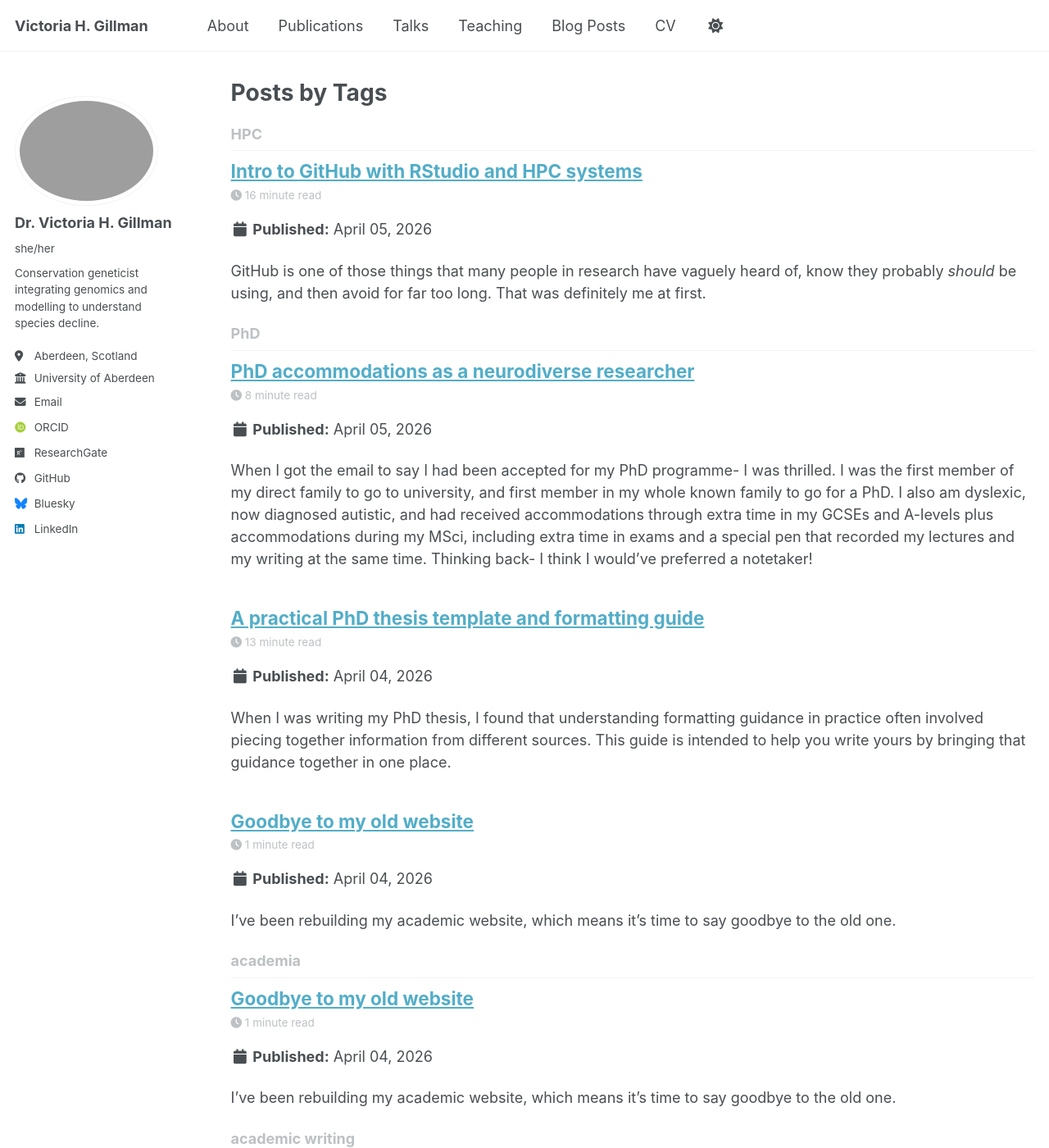
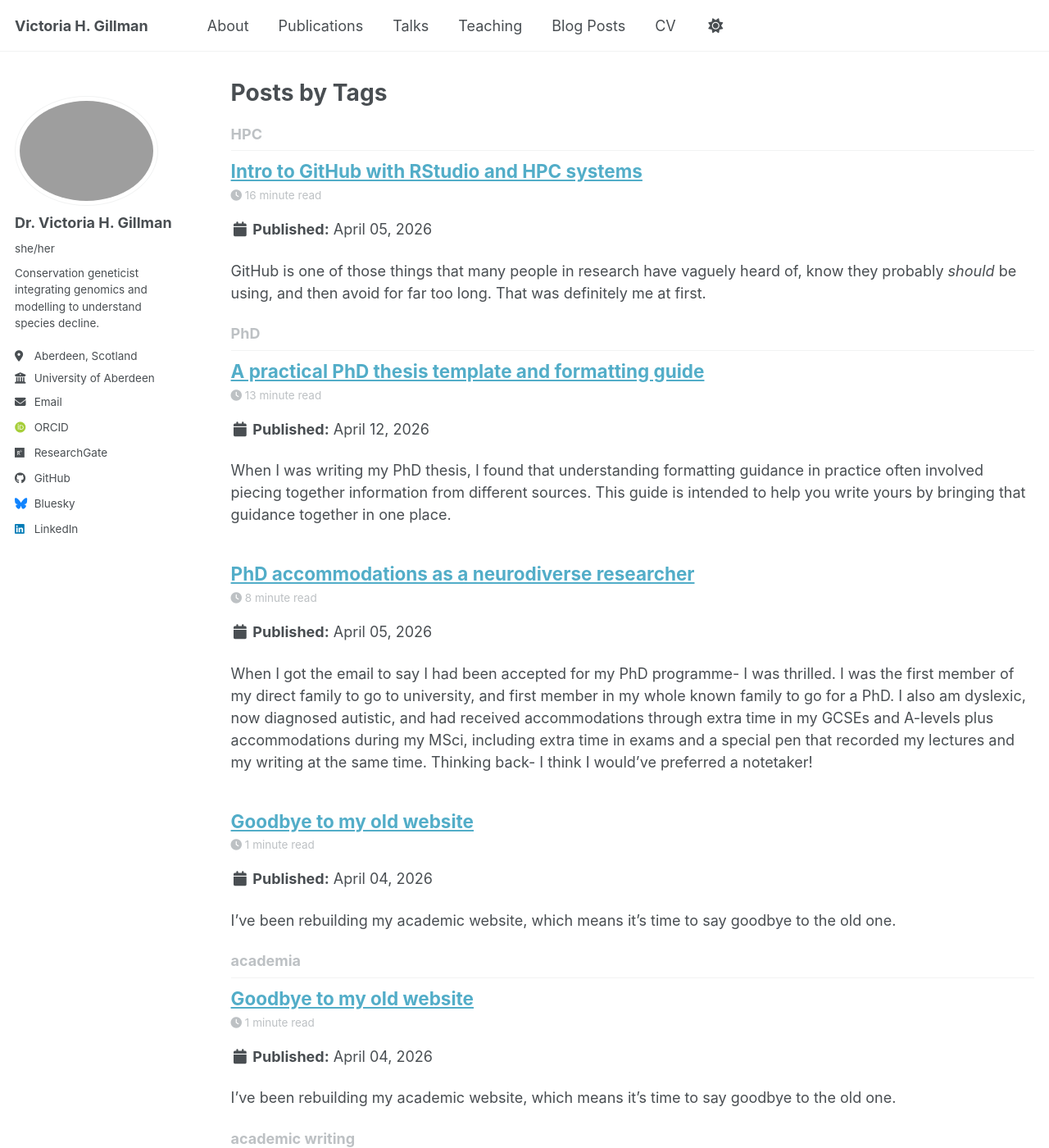
Before and after one commit to victoriagillman/victoriagillman.github.io, a Jekyll site: the page built from _pages/tag-archive.html, in a window 1280 px wide and 1400 px high. Shown: the whole window at 82% size. Built offline with Jekyll 4.4.1, drawn with Linux system fonts in a browser that asks for light colours; some web fonts are replaced; a script bundle is joined from its source files by our own code; library files that are not in the unit come from our copies; some of the changed text lies outside the part shown.

Commit message:
date update

```diff
--- a/_posts/2026-04-04-phd-thesis-template-guide.md
+++ b/_posts/2026-04-04-phd-thesis-template-guide.md
@@ -1,8 +1,8 @@
 ---
 layout: single
 title: 'A practical PhD thesis template and formatting guide'
-date: 2026-04-04
-permalink: /post/2026-04-04-phd-thesis-template-guide/
+date: 2026-04-12
+permalink: /post/2026-04-12-phd-thesis-template-guide/
 tags:
   - PhD
   - thesis
```
